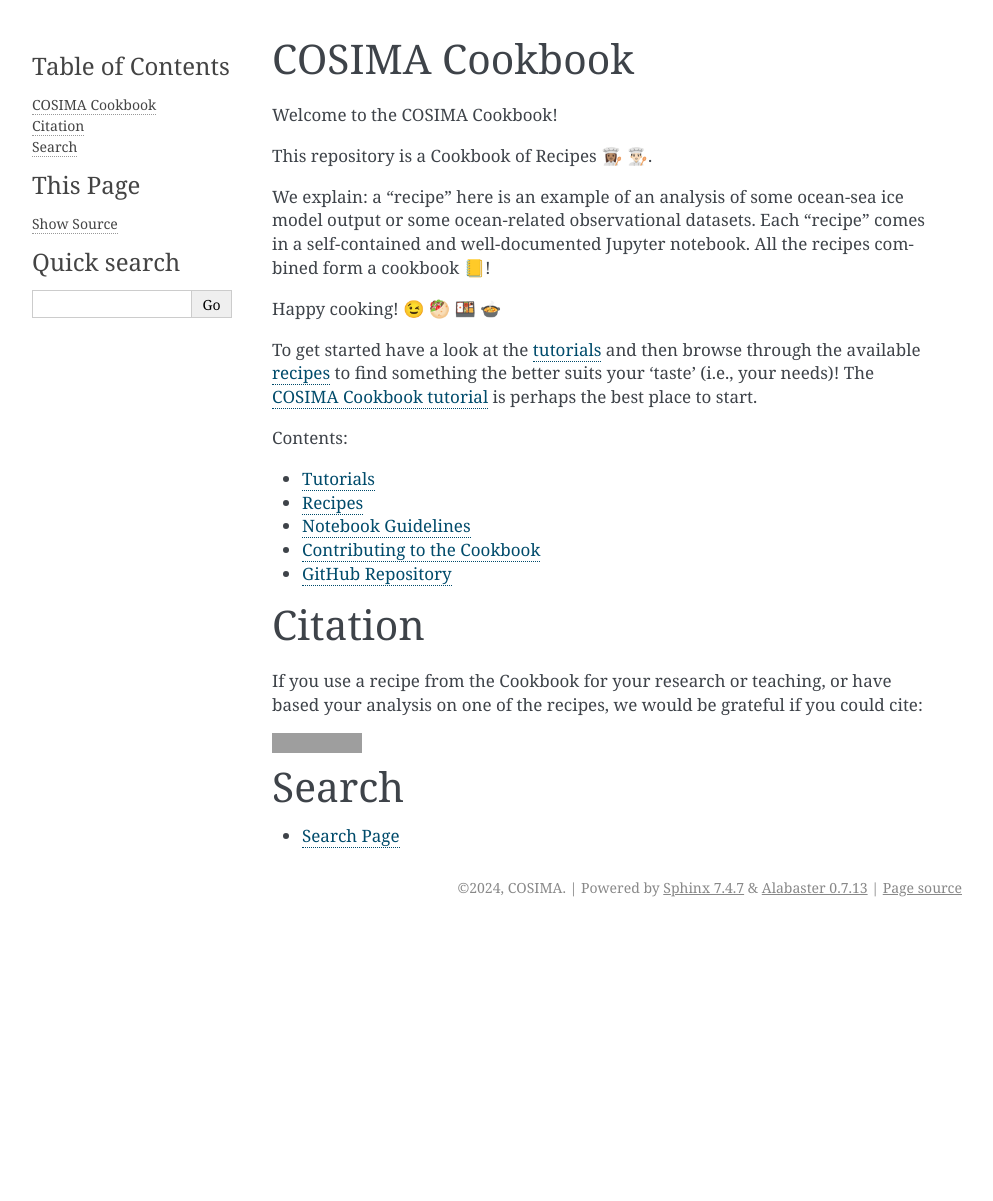
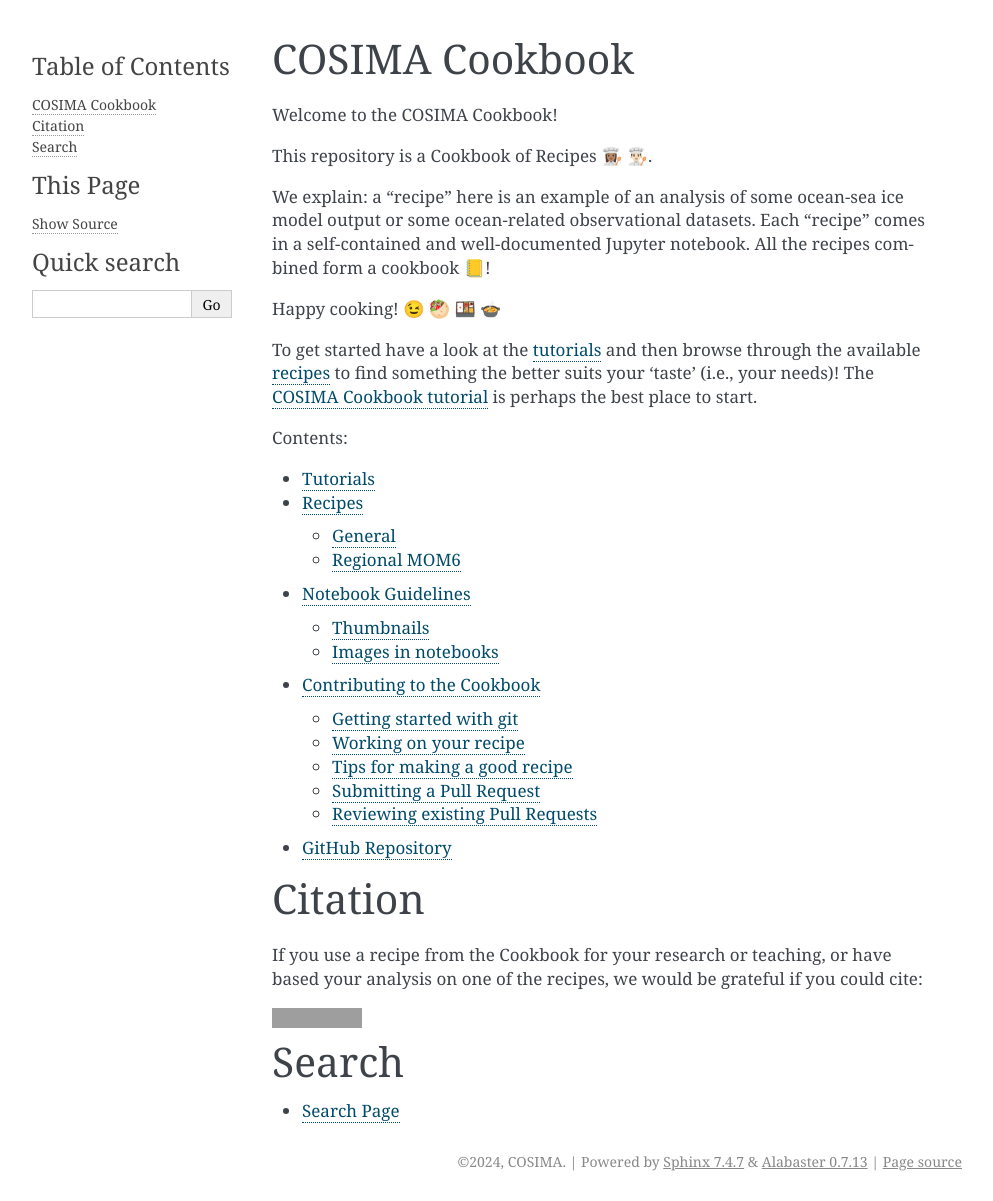
Before and after one commit to COSIMA/cosima-recipes, a Sphinx documentation site: the page built from docs/index.rst, in a window 1280 px wide. Shown: the whole page, without its empty margins (148-1141 px from the left). Built offline with Sphinx 7.4.7, drawn with Linux system fonts in a browser that asks for light colours; before the commit the page ends 927 px from its top, so only the background shows below that; grey boxes are pictures that could not be loaded.

Commit message:
Working subcategory implementation

```diff
--- a/docs/conf.py
+++ b/docs/conf.py
@@ -55,6 +55,10 @@ exclude_patterns = [
 # a list of builtin themes.
 #
 # html_theme = 'default'
+html_theme_options = {
+    "sidebar_collapse": False,
+    "sidebar_includehidden": False,
+}
 
 # Add any paths that contain custom static files (such as style sheets) here,
 # relative to this directory. They are copied after the builtin static files,
--- a/docs/index.rst
+++ b/docs/index.rst
@@ -2,6 +2,7 @@
    sphinx-quickstart on Mon Apr  6 11:03:01 2020.
    You can adapt this file completely to your liking, but it should at least
    contain the root `toctree` directive.
+
 
 COSIMA Cookbook
 ===============
--- /dev/null
+++ b/docs/recipes/index.rst
@@ -0,0 +1,9 @@
+Recipes
+=======
+
+.. toctree::
+   :maxdepth: 1
+   :caption: Recipes:
+
+   general
+   regional
```
Also changed, not shown: other parts of docs/index.rst (+2 -2 lines), docs/recipes.rst (deleted, +0 -24 lines), docs/recipes/general.rst (added, +10 -0 lines), docs/recipes/regional.rst (added, +10 -0 lines).
